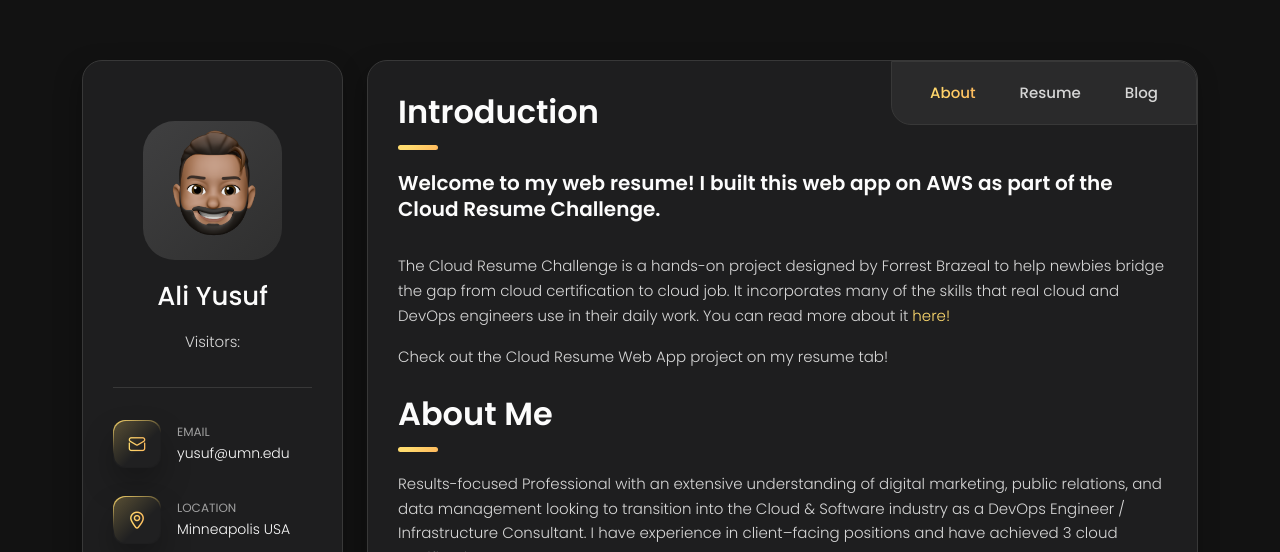
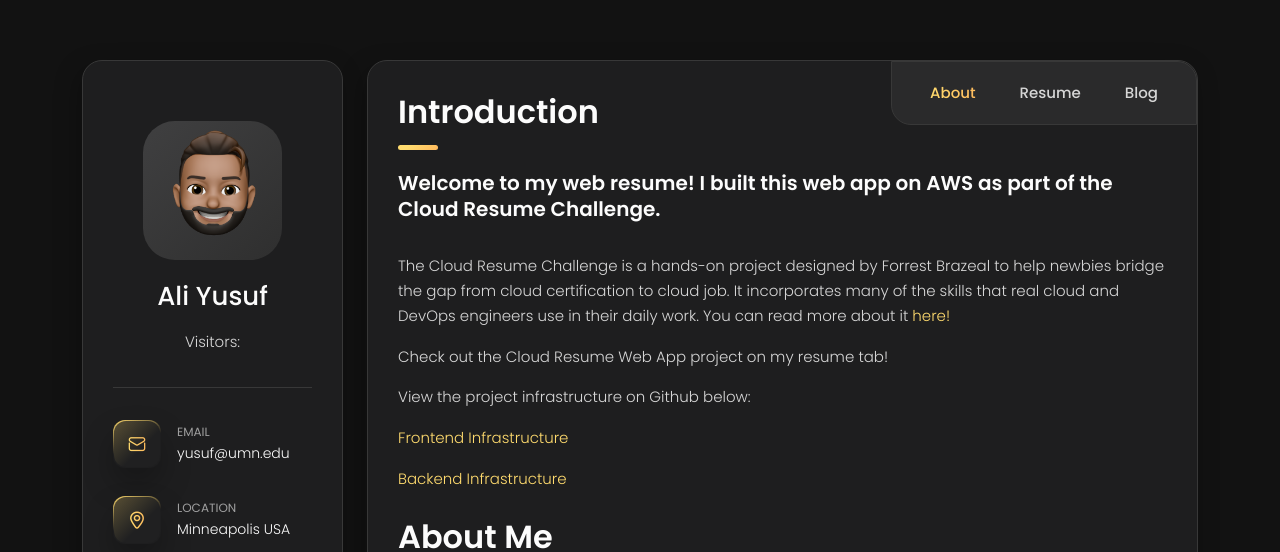
Before and after one commit to cloudali/aws-cloud-resume, a plain HTML site: page website/index.html in a window 1280 px wide. Shown: the top 552 px of the page. Drawn offline with Linux system fonts and the light colour scheme; no server answers; files whose address does not match are found by name.

Commit message:
Update index.html

```diff
--- a/website/index.html
+++ b/website/index.html
@@ -116,6 +116,11 @@
 									</p>
 									<p> Check out the Cloud Resume Web App project on my resume tab!</a>
 									</p>
+									<p> View the project infrastructure on Github below:
+									<p> <a href="https://github.com/cloudali/aws-cloud-resume/" target="_blank">Frontend Infrastructure</a> </p>
+									<p> <a href="https://github.com/cloudali/aws-cloud-resume-backend" target="_blank">Backend Infrastructure</a> </p>
+
+
 					            </div>
 								<h1 class="title title--h1 title__separate">About Me</h1>
 								<p>Results-focused Professional with an extensive understanding of digital marketing, public relations, and data management looking to transition into the Cloud & Software industry as a DevOps Engineer / Infrastructure Consultant. I have experience in client–facing positions and have achieved 3 cloud certifications.
@@ -324,6 +329,7 @@
 									<article class="timeline__item">
 										<h5 class="title title--h4 timeline__title">Cloud Resume CI/CD Challenge
 										</h5>
+										<p> </p>>
 										<p> <li>Designed a decoupled resume web app (this site) that utilizes AWS serverless framework, AWS S3, and AWS Route53 to host a static site built with HTML, CSS, & Javascript.
 										</li> </p>
 										<p> <li>Built a CI/CD pipeline to automate the integration and deployment of front and back-end code with GitHub Actions and Terraform IAC (Infrastructure as Code)
```
